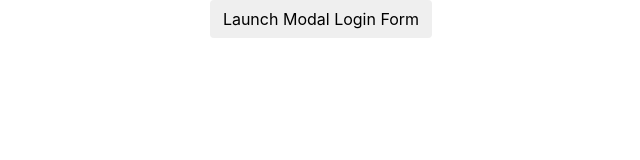
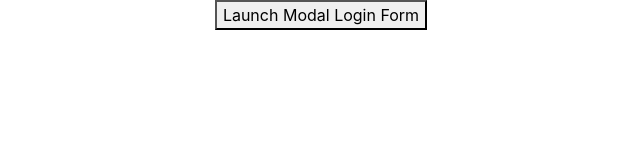
Before and after one commit to kaustubhr/aResume, a plain HTML site: page index.html in a window 1280 px wide. Shown: the whole page, without its empty margins (319-959 px from the left). Drawn offline with nearby package versions, Linux system fonts and the light colour scheme.

Commit message:
Update index.html

```diff
--- a/index.html
+++ b/index.html
@@ -45,7 +45,7 @@
 </div>
 
 <div class="text-center">
-  <button type="button" id="button19" class="btn btn-rounded mb-4" data-toggle="modal" data-target="#modalLoginForm">
+  <button type="button" id="button19" data-toggle="modal" data-target="#modalLoginForm">
     Launch Modal Login Form
   </a>
 </div>
```
